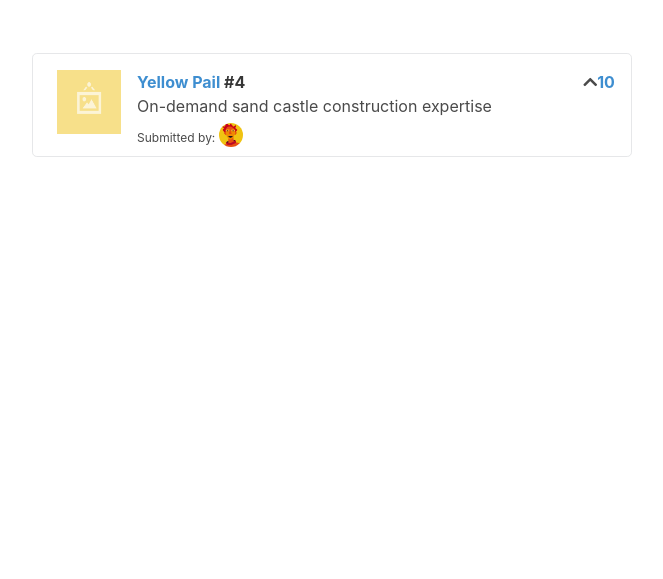
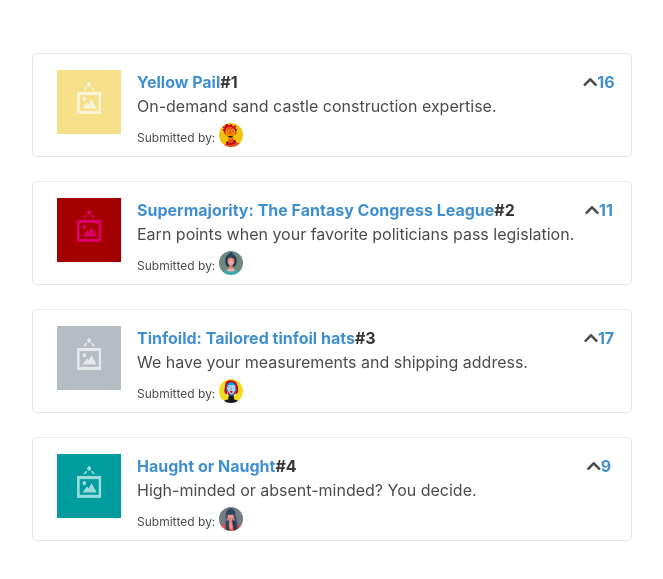
Before and after one commit to SayudhaStudio/1-Upvote-App, a plain HTML site: page app/index.html in a window 1280 px wide. Shown: the part 71-650 px from the top of the page, without its empty margins (308-971 px from the left). Drawn offline with nearby package versions, Linux system fonts and the light colour scheme.

Commit message:
+ Setting up iteration

```diff
--- a/app/index.html
+++ b/app/index.html
@@ -16,11 +16,15 @@
 		<div id="app">
 			<h2 class="title has-text-centered dividing-header">UpVote!</h2>
 			<div class="section">
-				<article class="media">
+				<article
+					v-for="submission in submissions"
+					:key="submission.id"
+					class="media"
+				>
 					<figure class="media-left">
 						<img
-							src="../public/images/submissions/image-yellow.png"
-							alt="image yellow"
+							v-bind:src="submission.submissionImage"
+							alt="image color"
 							class="image is-64x64"
 						/>
 					</figure>
@@ -28,19 +32,24 @@
 						<div class="content">
 							<p>
 								<strong>
-									<a href="#" class="has-text-info">
-										Yellow Pail
+									<a
+										v-bind:href="submission.url"
+										class="has-text-info"
+									>
+										{{ submission.title }}
 									</a>
-									<span class="tag-is-small">#4</span>
+									<span class="tag-is-small"
+										>#{{ submission.id }}</span
+									>
 								</strong>
 								<br />
-								On-demand sand castle construction expertise
+								{{ submission.description }}
 								<br />
 								<small class="is-size-7">
 									Submitted by:
 									<img
-										src="../public/images/avatars/daniel.jpg"
-										alt="daniel"
+										v-bind:src="submission.avatar"
+										alt="avatar"
 										class="image is-24x24"
 									/>
 								</small>
@@ -50,7 +59,9 @@
 					<div class="media-right">
 						<span class="icon is-small">
 							<i class="fa fa-chevron-up"></i>
-							<strong class="has-text-info">10</strong>
+							<strong class="has-text-info"
+								>{{ submission.votes }}</strong
+							>
 						</span>
 					</div>
 				</article>
```
